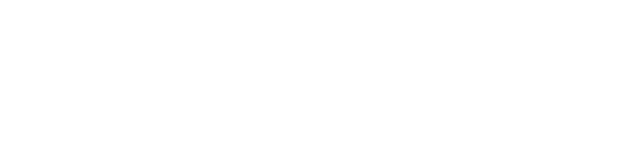
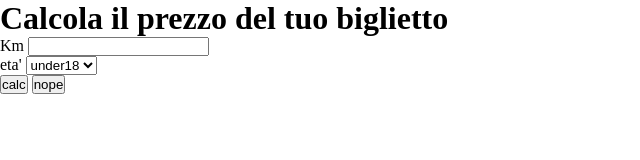
Before and after one commit to FrancescaRomagnoli/js-biglietto-treno-form, a plain HTML site: page index.html in a window 1280 px wide. Shown: the whole page, without its empty margins (0-640 px from the left). Drawn offline with Linux system fonts and the light colour scheme.

Commit message:
add html and variables

```diff
--- a/index.html
+++ b/index.html
@@ -9,6 +9,37 @@
     <link rel="stylesheet" href="./css/style.css" />
   </head>
   <body>
+    <!-- header -->
+    <header>
+      <h1>Calcola il prezzo del tuo biglietto</h1>
+    </header>
+    <!-- main -->
+    <main>
+      <form id="ticket-info-form">
+        <!-- user info -->
+        <!-- <div>
+          <label for="">Nome</label>
+          <input type="text" id="user-name" />
+        </div> -->
+        <!-- distance -->
+        <div>
+          <label for="distance">Km</label>
+          <input type="text" id="distance" />
+        </div>
+        <!-- age range -->
+        <div>
+          <label for="age-range">eta'</label>
+          <select id="age-range">
+            <option value="minor">under18</option>
+            <option value="senior">over65</option>
+          </select>
+        </div>
+      </form>
+      <div>
+        <button id="generate-btn">calc</button>
+        <button id="cancel-btn">nope</button>
+      </div>
+    </main>
     <!-- # custom js -->
     <script src="./js/script.js"></script>
   </body>
--- a/js/script.js
+++ b/js/script.js
@@ -1 +1,14 @@
-console.log("JS OK");
+// # data
+
+const pricePerKm = 0.21;
+const userDistanceInput = document.getElementById("distance");
+const userAgeRangeInput = document.getElementById("age-range");
+
+const submitButton = document.getElementById("generate-btn");
+const cancelButton = document.getElementById("cancel-btn");
+
+const ticketForm = document.getElementById("ticket-info-form");
+
+// # discounts
+const minorDiscount = 20;
+const seniorDiscountt = 40;
```
